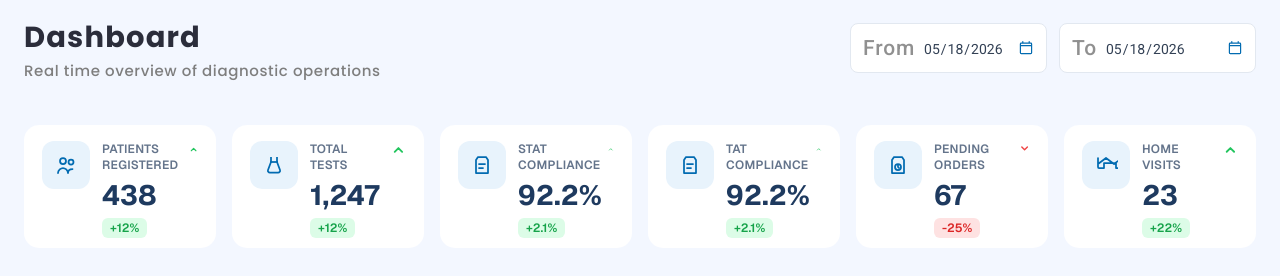
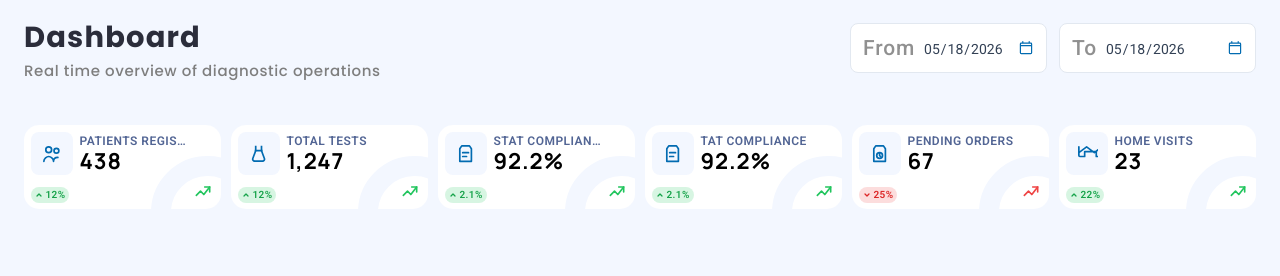
Before and after one commit to mubashirhussan/hmis-dashboard, a Next.js app: page / in a window 1280 px wide. Shown: the part 128-404 px from the top of the page. Built offline with nearby package versions, Linux system fonts and the light colour scheme; no server answers.

Commit message:
update dashboard features

```diff
--- a/app/globals.css
+++ b/app/globals.css
@@ -7,27 +7,7 @@
   /* Figma artboard reference — layout is fluid above this width */
   --design-width: 1530px;
   --container-padding-x: 24px;
-  --metric-card-gap: 12px;
-  --metric-card-height: 123px;
   --metric-card-radius: 15px;
-}
-
-@media (min-width: 640px) {
-  :root {
-    --metric-card-gap: 14px;
-  }
-}
-
-@media (min-width: 1024px) {
-  :root {
-    --metric-card-gap: 16px;
-  }
-}
-
-@media (min-width: 1530px) {
-  :root {
-    --metric-card-gap: clamp(16px, 1.2vw, 24px);
-  }
 }
 
 /* Full viewport width — backgrounds, sticky bars, page shells */
@@ -67,7 +47,7 @@
 .metric-cards-row {
   display: grid;
   width: 100%;
-  gap: var(--metric-card-gap);
+  gap: 10px;
   padding-top: clamp(40px, 6vw, 32px);
   overflow-x: clip;
   overflow-y: visible;
@@ -159,37 +139,137 @@
   color: #ffffff;
 }
 
+/* Figma card 238×101 — aspect-ratio keeps layout proportional when width is fluid */
 .metric-card {
   position: relative;
-  display: flex;
+  container-type: inline-size;
+  box-sizing: border-box;
   width: 100%;
   min-width: 0;
-  height: var(--metric-card-height);
-  gap: 12px;
-  overflow: visible;
+  aspect-ratio: 238 / 101;
+  overflow: hidden;
   border-radius: var(--metric-card-radius);
   background: #ffffff;
   opacity: 1;
-  /* box-shadow: 0 0 33px 0 #0051ff40; */
-  padding: clamp(12px, 2vw, 16px) clamp(12px, 2vw, 18px);
 }
 
-/* .metric-card--highlighted {
-  box-shadow: 0 0 40px 0 #0051ff55;
-} */
+.metric-card__icon {
+  position: absolute;
+  top: 8.91%; /* 9px */
+  left: 3.36%; /* 8px */
+  z-index: 1;
+  display: flex;
+  width: 21.43%; /* 51px */
+  aspect-ratio: 1;
+  max-height: 50.5%;
+  align-items: center;
+  justify-content: center;
+  border-radius: 8px;
+  background: #f3f7ff;
+  color: #026bb1;
+  opacity: 1;
+}
 
+.metric-card__icon-svg {
+  width: 55%;
+  height: 55%;
+}
+
+.metric-card__label {
+  position: absolute;
+  top: 11.88%; /* 12px */
+  left: 28.15%; /* 67px */
+  right: 15%;
+  z-index: 1;
+  margin: 0;
+  overflow: hidden;
+  text-overflow: ellipsis;
+  white-space: nowrap;
+  font-family: var(--font-roboto-family), Roboto, sans-serif;
+  font-weight: 600;
+  font-size: 12px;
+  line-height: 100%;
+  letter-spacing: 0.04em;
+  color: #526594;
+  text-transform: uppercase;
+}
+
+.metric-card__value {
+  position: absolute;
+  top: 29.7%; /* 30px */
+  left: 28.15%; /* 67px */
+  right: 15%;
+  z-index: 1;
+  margin: 0;
+  overflow: hidden;
+  text-overflow: ellipsis;
+  white-space: nowrap;
+  font-family: var(--font-manrope-family), Manrope, sans-serif;
+  font-weight: 700;
+  font-size: 22px;
+  line-height: 100%;
+  letter-spacing: 0.04em;
+  color: #000000;
+}
+
+.metric-card__badge {
+  position: absolute;
+  top: 74.26%; /* 75px */
+  left: 3.78%; /* 9px */
+  z-index: 1;
+  display: inline-flex;
+  min-width: 32px;
+  height: 16px;
+  align-items: center;
+  justify-content: center;
+  gap: 2px;
+  padding-inline: 4px;
+  border-radius: 60px;
+  background: #22c55e2e;
+  font-family: var(--font-roboto-family), Roboto, sans-serif;
+  font-size: 10px;
+  font-weight: 600;
+  line-height: 100%;
+  letter-spacing: 0.04em;
+  color: #16a34a;
+  opacity: 1;
+}
+
+.metric-card__badge--negative {
+  background: #ef44442e;
+  color: #dc2626;
+}
+
+.metric-card__badge-icon {
+  width: 8px;
+  height: 8px;
+  flex-shrink: 0;
+}
+
+/* Figma: 136×136 at top 38px left 154px, border 20px #F3F7FF */
 .metric-card__decoration {
   position: absolute;
-  top: -45%;
-  right: -10%;
-  width: 39%;
+  top: 37.62%; /* 38px / 101px */
+  left: 64.71%; /* 154px / 238px */
+  width: 57.14%; /* 136px / 238px */
   aspect-ratio: 1;
-  border: clamp(14px, 7.5%, 27px) solid #f3f7ff;
-  border-radius: 1000px;
+  box-sizing: border-box;
+  border: 20px solid #f3f7ff;
+  border-radius: 50%;
   background: transparent;
   opacity: 1;
   pointer-events: none;
-  box-sizing: border-box;
+}
+
+.metric-card__trend {
+  position: absolute;
+  right: 4.2%;
+  bottom: 7.92%;
+  z-index: 2;
+  display: flex;
+  align-items: center;
+  justify-content: center;
+  pointer-events: none;
 }
 
 .dashboard-page-title {
--- a/app/layout.tsx
+++ b/app/layout.tsx
@@ -1,5 +1,5 @@
 import type { Metadata } from "next";
-import { Geist, Geist_Mono, Poppins, Roboto } from "next/font/google";
+import { Geist, Geist_Mono, Manrope, Poppins, Roboto } from "next/font/google";
 import { Providers } from "@/app/providers";
 import { Navbar } from "@/features/shared/components/navbar";
 import "./globals.css";
@@ -15,8 +15,13 @@ const poppins = Poppins({
 });
 const roboto = Roboto({
   subsets: ["latin"],
-  weight: ["400", "500", "700"],
+  weight: ["400", "500", "600", "700"],
   variable: "--font-roboto-family",
+});
+const manrope = Manrope({
+  subsets: ["latin"],
+  weight: ["500", "600", "700"],
+  variable: "--font-manrope-family",
 });
 const geistMono = Geist_Mono({
   variable: "--font-geist-mono",
@@ -36,7 +41,7 @@ export default function RootLayout({
   return (
     <html
       lang="en"
-      className={`${poppins.variable} ${roboto.variable} ${geistSans.variable} ${geistMono.variable} h-full antialiased`}
+      className={`${poppins.variable} ${roboto.variable} ${manrope.variable} ${geistSans.variable} ${geistMono.variable} h-full antialiased`}
     >
       <body className="flex min-h-full flex-col">
         <Providers>
--- a/features/shared/components/metric-card.tsx
+++ b/features/shared/components/metric-card.tsx
@@ -5,31 +5,43 @@ type MetricCardProps = {
   metric: MetricCardData;
 };
 
-function TrendIcon({ positive }: { positive: boolean }) {
-  if (positive) {
+function TrendChartIcon({ positive }: { positive: boolean }) {
+  const color = positive ? "#22c55e" : "#ef4444";
+
   return (
-      <svg viewBox="0 0 16 16" className="h-4 w-4 text-[#22c55e]" aria-hidden>
+    <svg viewBox="0 0 24 24" className="h-5 w-5" fill="none" aria-hidden>
       <path
-          d="m4 11 4-4 4 4"
-          stroke="currentColor"
+        d="M4 16l5-5 4 4 7-9"
+        stroke={color}
         strokeWidth="2"
         strokeLinecap="round"
         strokeLinejoin="round"
-          fill="none"
+      />
+      <path
+        d="M14 6h6v6"
+        stroke={color}
+        strokeWidth="2"
+        strokeLinecap="round"
+        strokeLinejoin="round"
       />
     </svg>
   );
 }
 
+function BadgeArrowIcon({ positive }: { positive: boolean }) {
   return (
-    <svg viewBox="0 0 16 16" className="h-4 w-4 text-[#ef4444]" aria-hidden>
+    <svg
+      viewBox="0 0 8 8"
+      className="metric-card__badge-icon"
+      fill="none"
+      aria-hidden
+    >
       <path
-        d="m4 5 4 4 4-4"
+        d={positive ? "m2 5 2-2 2 2" : "m2 3 2 2 2-2"}
         stroke="currentColor"
-        strokeWidth="2"
+        strokeWidth="1.25"
         strokeLinecap="round"
         strokeLinejoin="round"
-        fill="none"
       />
     </svg>
   );
@@ -37,36 +49,32 @@ function TrendIcon({ positive }: { positive: boolean }) {
 
 export function MetricCard({ metric }: MetricCardProps) {
   const positive = metric.changePercent >= 0;
-  const badgeText = `${positive ? "+" : ""}${metric.changePercent}%`;
+  const badgeText = `${Math.abs(metric.changePercent)}%`;
 
   return (
     <article className="metric-card">
-      <div className="metric-card__decoration" aria-hidden />
-
-      <div className="relative z-[1] flex h-12 w-12 shrink-0 items-center justify-center rounded-xl bg-[#e8f3fc] text-[#026bb1]">
-        <MetricCardIconView icon={metric.icon} className="h-6 w-6" />
+      <div className="metric-card__icon">
+        <MetricCardIconView icon={metric.icon} className="metric-card__icon-svg" />
       </div>
 
-      <div className="relative z-[1] min-w-0 flex-1">
-        <div className="flex items-start justify-between gap-2">
-          <p className="text-[11px] font-semibold tracking-wide text-[#64748b] uppercase sm:text-xs">
-            {metric.label}
-          </p>
-          <TrendIcon positive={positive} />
-        </div>
-        <p className="mt-1 text-xl font-bold text-[#1e3a5f] sm:text-2xl lg:text-[28px]">
-          {metric.value}
-        </p>
+      <p className="metric-card__label">{metric.label}</p>
+      <p className="metric-card__value">{metric.value}</p>
+
       <span
         className={[
-            "mt-1 inline-flex rounded-md px-2 py-0.5 text-xs font-semibold",
-            positive
-              ? "bg-[#dcfce7] text-[#16a34a]"
-              : "bg-[#fee2e2] text-[#dc2626]",
-          ].join(" ")}
+          "metric-card__badge",
+          !positive ? "metric-card__badge--negative" : "",
+        ]
+          .filter(Boolean)
+          .join(" ")}
       >
+        <BadgeArrowIcon positive={positive} />
         {badgeText}
       </span>
+
+      <div className="metric-card__decoration" aria-hidden />
+      <div className="metric-card__trend" aria-hidden>
+        <TrendChartIcon positive={positive} />
       </div>
     </article>
   );
```
Lines whose indentation alone changed are shown as unchanged.
